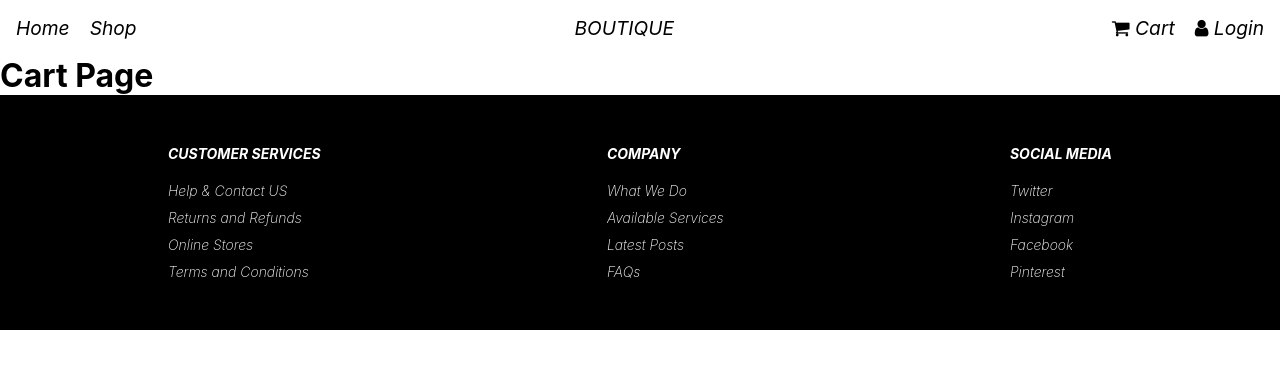
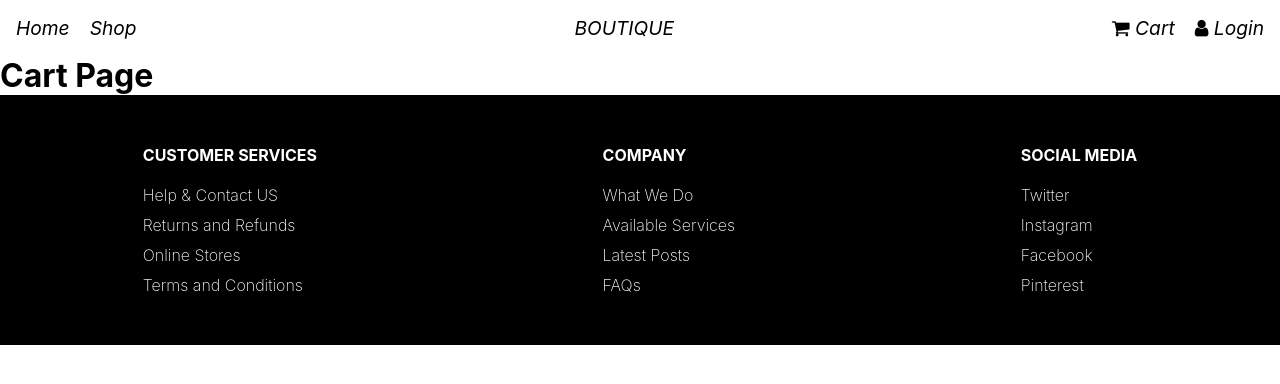
Before and after one commit to hieuphan07/React-Apple-store, a React (Create React App) app: page /cart in a window 1280 px wide. Shown: the top 384 px of the page. Built offline with nearby package versions, Linux system fonts and the light colour scheme.

Commit message:
Modify footer

```diff
--- a/src/components/Footer/Footer.module.css
+++ b/src/components/Footer/Footer.module.css
@@ -1,21 +1,18 @@
 .footer {
-  display: flex;
-  align-items: center;
-  justify-content: center;
   background-color: #000;
   color: white;
-  padding: 50px;
-  font-size: 14px;
-  font-style: italic;
+  width: 100%;
 }
 
 .footer > ul {
+  max-width: var(--max-w);
+  margin: 0 auto;
+  padding: 50px 0;
   display: flex;
   align-items: center;
-  justify-content: space-between;
+  justify-content: space-around;
   list-style: none;
   font-weight: 300;
-  width: 80%;
 }
 
 .footer ul li > ul {
```
Also changed, not shown: src/components/Footer/Footer.js (+9 -1 lines).
